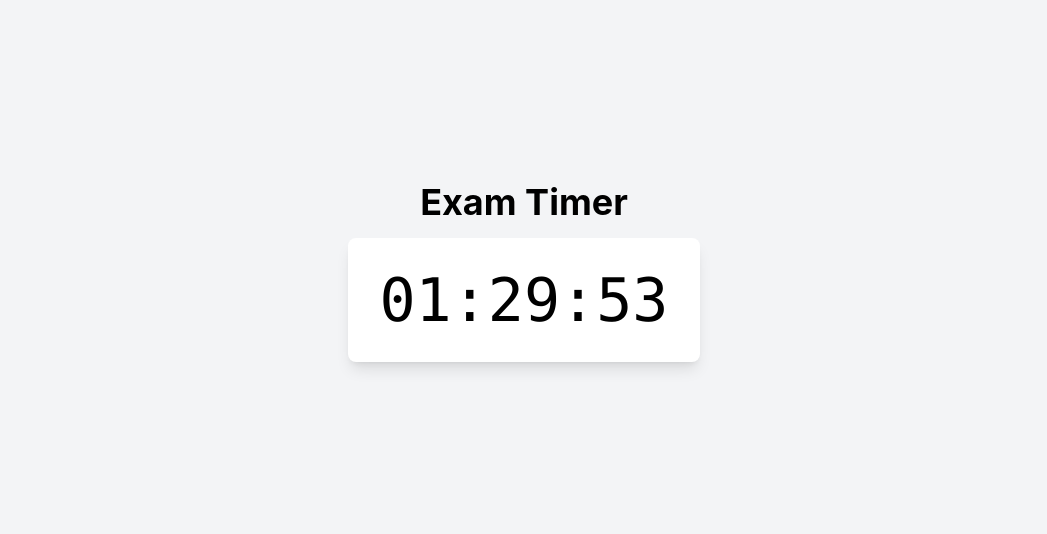
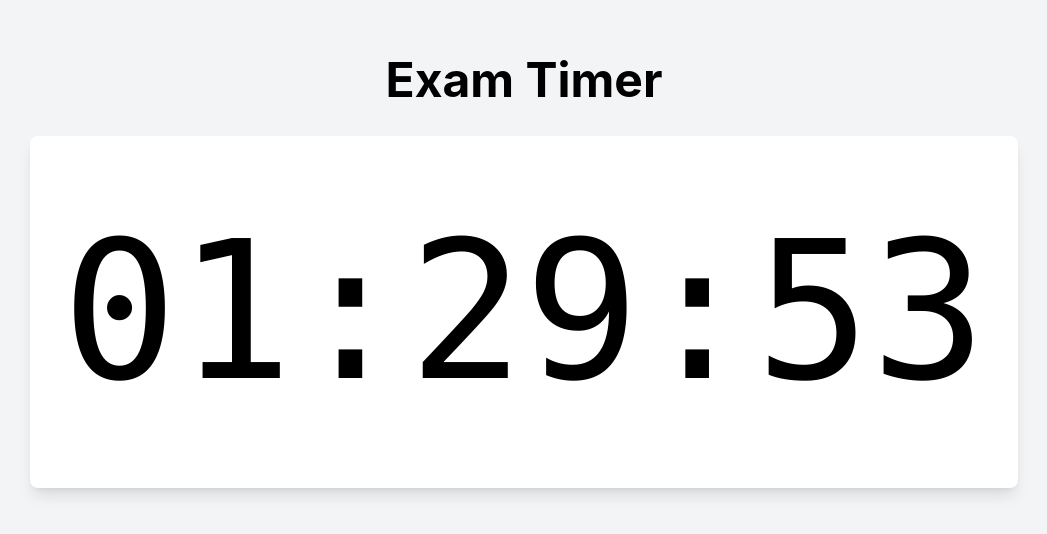
Before and after one commit to amessbee/timer, a React (Create React App) app: page / in a window 1280 px wide. Shown: the part 128-662 px from the top of the page, without its empty margins (116-1163 px from the left). Built offline with nearby package versions, Linux system fonts and the light colour scheme.

Commit message:
persistent time - large clock

```diff
--- a/src/ExamTimerClock.js
+++ b/src/ExamTimerClock.js
@@ -1,17 +1,31 @@
 import React, { useState, useEffect } from 'react';
 
 const ExamTimerClock = ({ durationInMinutes }) => {
-  const [timeRemaining, setTimeRemaining] = useState(durationInMinutes * 60);
+  const [timeRemaining, setTimeRemaining] = useState(() => {
+    const storedTime = localStorage.getItem('examTimeRemaining');
+    if (storedTime) {
+      const endTime = parseInt(storedTime, 10);
+      const now = Date.now();
+      const remaining = Math.max(0, Math.floor((endTime - now) / 1000));
+      return remaining;
+    }
+    return durationInMinutes * 60;
+  });
 
   useEffect(() => {
+    const endTime = Date.now() + timeRemaining * 1000;
+    localStorage.setItem('examTimeRemaining', endTime.toString());
+
     const timer = setInterval(() => {
-      setTimeRemaining((prevTime) => {
-        if (prevTime <= 0) {
-          clearInterval(timer);
-          return 0;
-        }
-        return prevTime - 1;
-      });
+      const now = Date.now();
+      const remaining = Math.max(0, Math.floor((endTime - now) / 1000));
+
+      setTimeRemaining(remaining);
+
+      if (remaining <= 0) {
+        clearInterval(timer);
+        localStorage.removeItem('examTimeRemaining');
+      }
     }, 1000);
 
     return () => clearInterval(timer);
@@ -23,18 +37,17 @@ const ExamTimerClock = ({ durationInMinutes }) => {
     const remainingSeconds = seconds % 60;
 
     return `${hours.toString().padStart(2, '0')}:${minutes
-      .toString()
-      .padStart(2, '0')}:${remainingSeconds.toString().padStart(2, '0')}`;
+      .toString().padStart(2, '0')}:${remainingSeconds.toString().padStart(2, '0')}`;
   };
 
   return (
     <div className="flex flex-col items-center justify-center h-screen bg-gray-100">
-      <h1 className="text-4xl font-bold mb-4">Exam Timer</h1>
-      <div className="text-6xl font-mono bg-white p-8 rounded-lg shadow-lg">
+      <h1 className="text-5xl font-bold mb-8">Exam Timer</h1>
+      <div className="text-[8rem] sm:text-[10rem] md:text-[12rem] font-mono bg-white p-8 rounded-lg shadow-lg">
         {formatTime(timeRemaining)}
       </div>
       {timeRemaining === 0 && (
-        <p className="mt-4 text-2xl font-bold text-red-600">Time's up!</p>
+        <p className="mt-8 text-4xl font-bold text-red-600">Time's up!</p>
       )}
     </div>
   );
```
